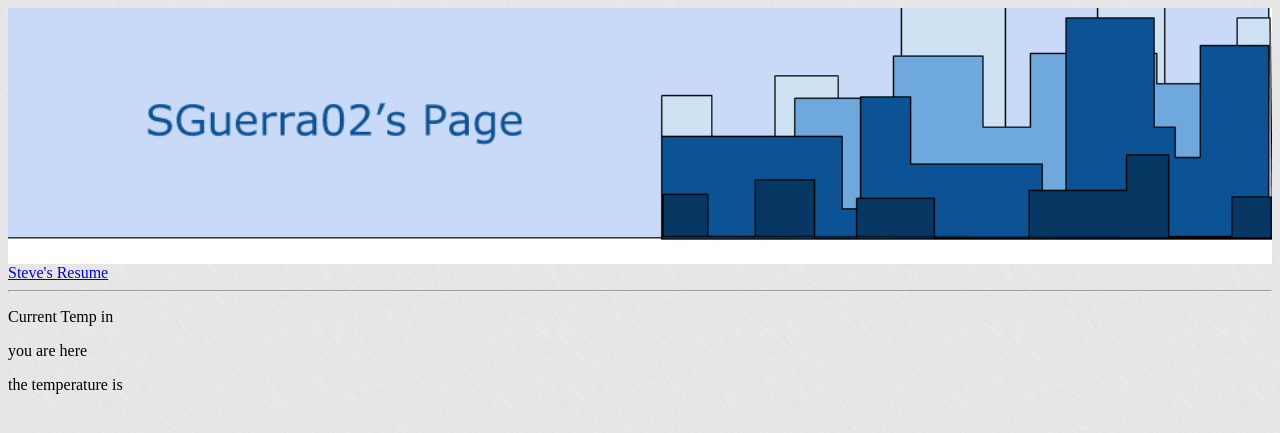
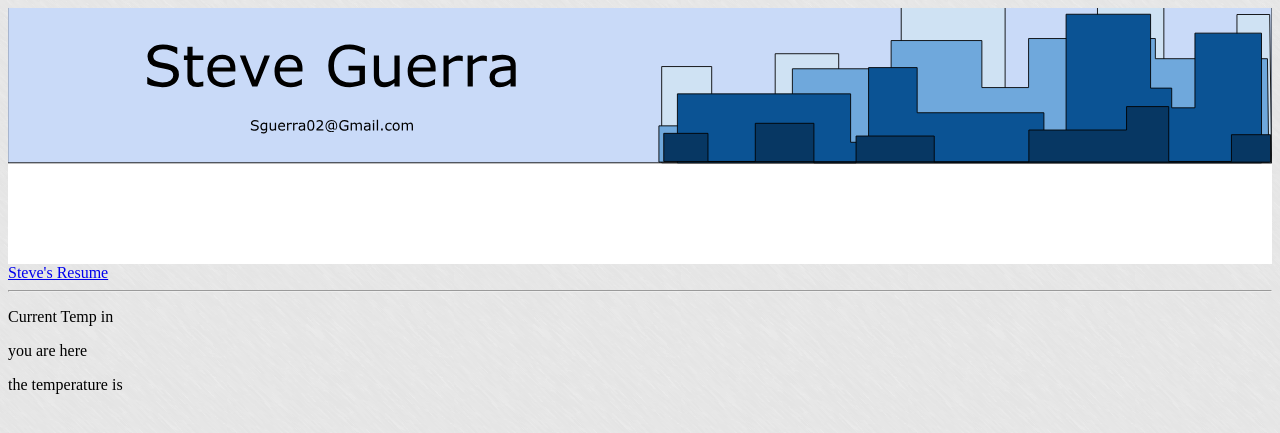
Before and after one commit to sguerra02/sguerra02.github.io, a PHP site: page / in a window 1280 px wide. Shown: the top 433 px of the page. Run offline with PHP 8.4, Linux system fonts and the light colour scheme.

Commit message:
Update style.css

```diff
--- a/style.css
+++ b/style.css
@@ -2,7 +2,7 @@
 
 header {
   background-color: #FFFFFF;
-  background-image: url("Header.png");
+  background-image: url("Header.svg");
   background-position: stretch top;
   background-repeat: no-repeat;
   background-size: cover;
```
